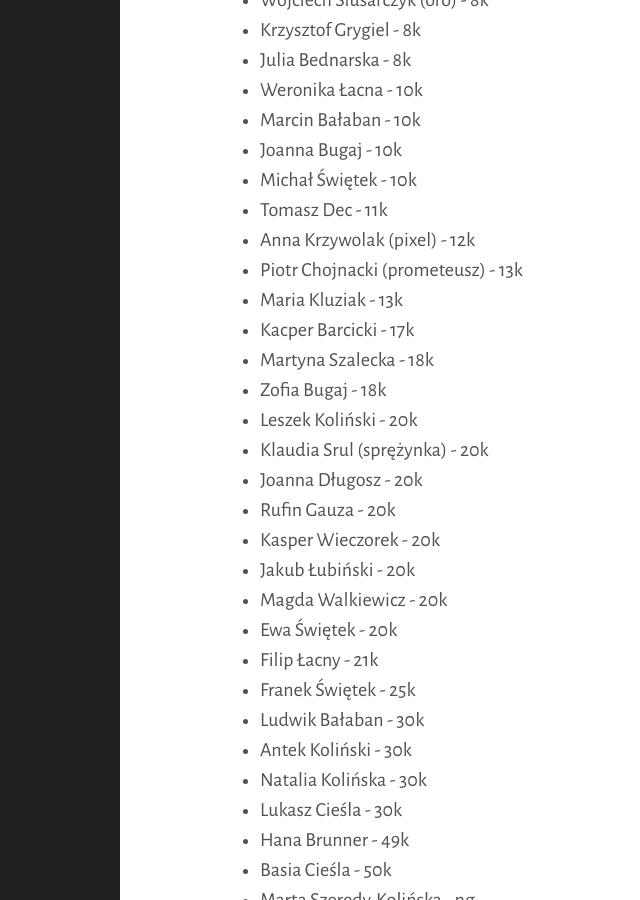
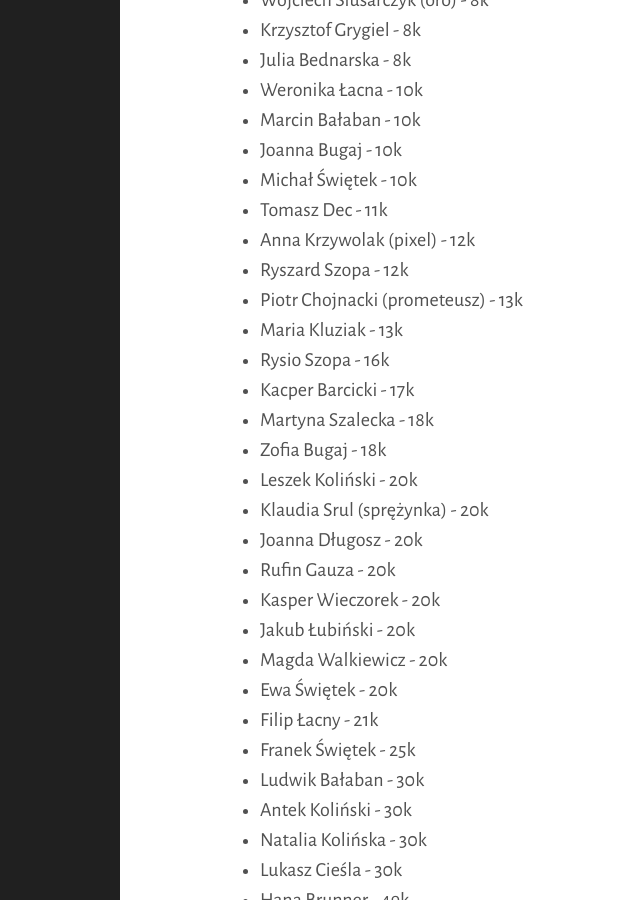
Before and after one commit to tasuki/lsg, a Jekyll site: the page built from zarejestrowani.md, in a window 1280 px wide and 900 px high, scrolled down 1295 px. Shown: the whole window, without its empty margins (240-880 px from the left). Built offline with Jekyll 4.4.1, drawn with Linux system fonts in a browser that asks for light colours.

Commit message:
Update zarejestrowani.md

```diff
--- a/zarejestrowani.md
+++ b/zarejestrowani.md
@@ -53,8 +53,10 @@ Zarejestrowani uczestnicy, mniej więcej według stopnia:
 - Michał Świętek - 10k
 - Tomasz Dec - 11k
 - Anna Krzywolak (pixel) - 12k
+- Ryszard Szopa - 12k
 - Piotr Chojnacki (prometeusz) - 13k
 - Maria Kluziak - 13k
+- Rysio Szopa - 16k
 - Kacper Barcicki - 17k
 - Martyna Szalecka - 18k
 - Zofia Bugaj - 18k
```
